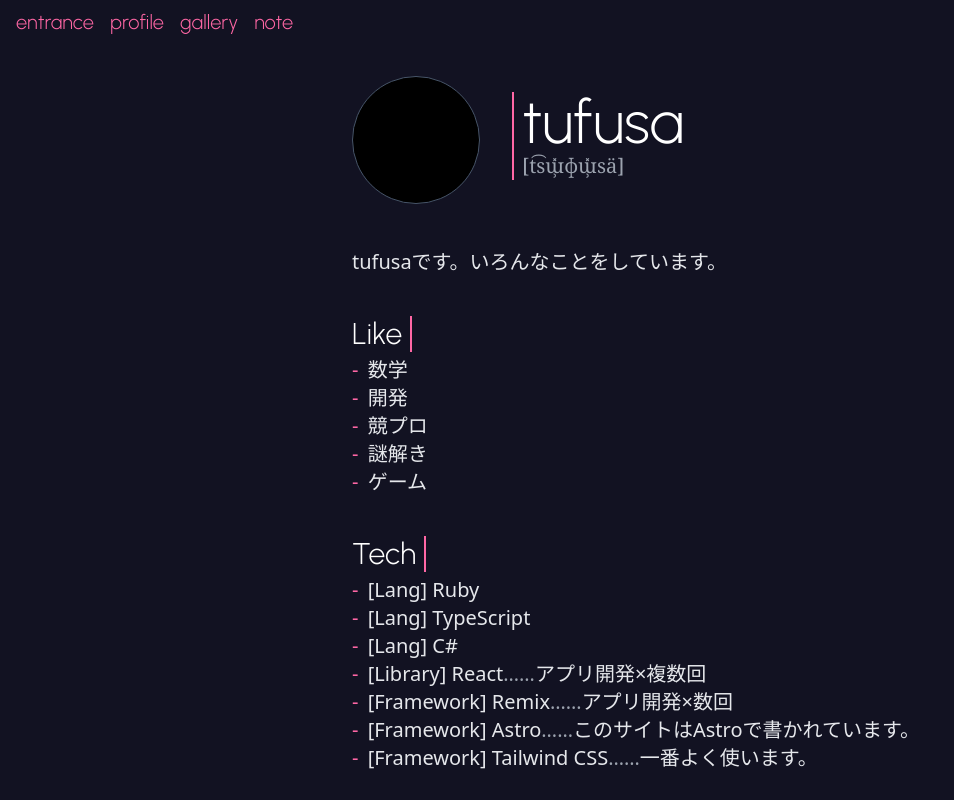
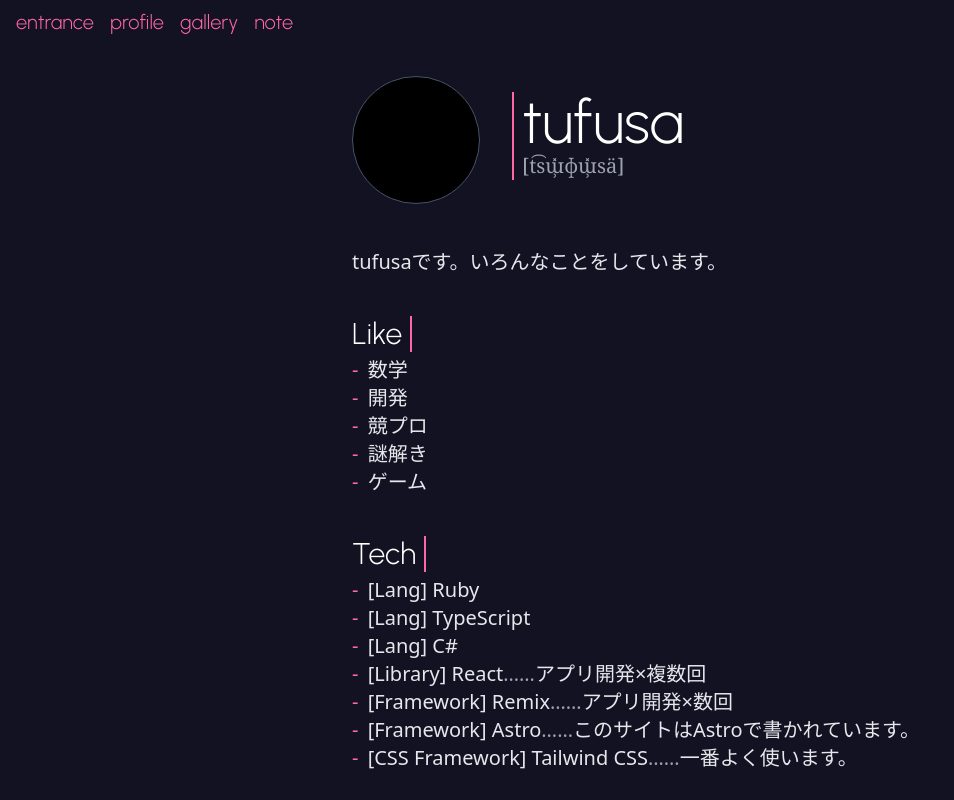
Before and after one commit to tufusa/tufusa.net, an Astro site: page /profile in a window 1280 px wide. Shown: the top 800 px of the page, without its empty margins (0-954 px from the left). Built offline with nearby package versions, Linux system fonts and the light colour scheme; Astro itself is replaced by a stand-in of ours; some icons are missing.

Commit message:
chore: 不正確な文言を修正 [Framework] → [CSS Framework]

```diff
--- a/src/pages/profile.astro
+++ b/src/pages/profile.astro
@@ -35,7 +35,7 @@ import { Icon } from 'astro-icon/components';
       <ProfileListItem title="[Library] React" content="アプリ開発×複数回" />
       <ProfileListItem title="[Framework] Remix" content="アプリ開発×数回" />
       <ProfileListItem title="[Framework] Astro" content="このサイトはAstroで書かれています。" />
-      <ProfileListItem title="[Framework] Tailwind CSS" content="一番よく使います。" />
+      <ProfileListItem title="[CSS Framework] Tailwind CSS" content="一番よく使います。" />
     </ProfileContent>
     <ProfileContent title="Belong">
       <ProfileListItem title="Poporon Network" />
```
